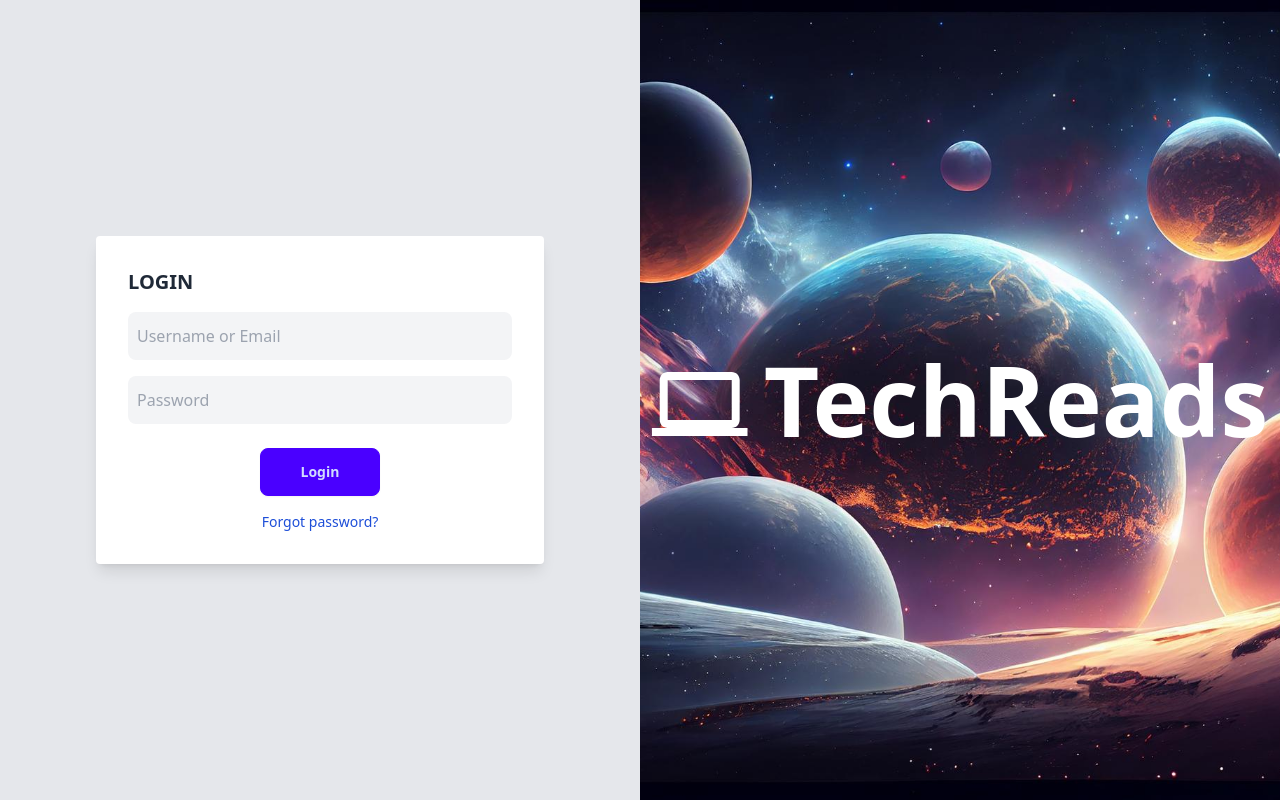
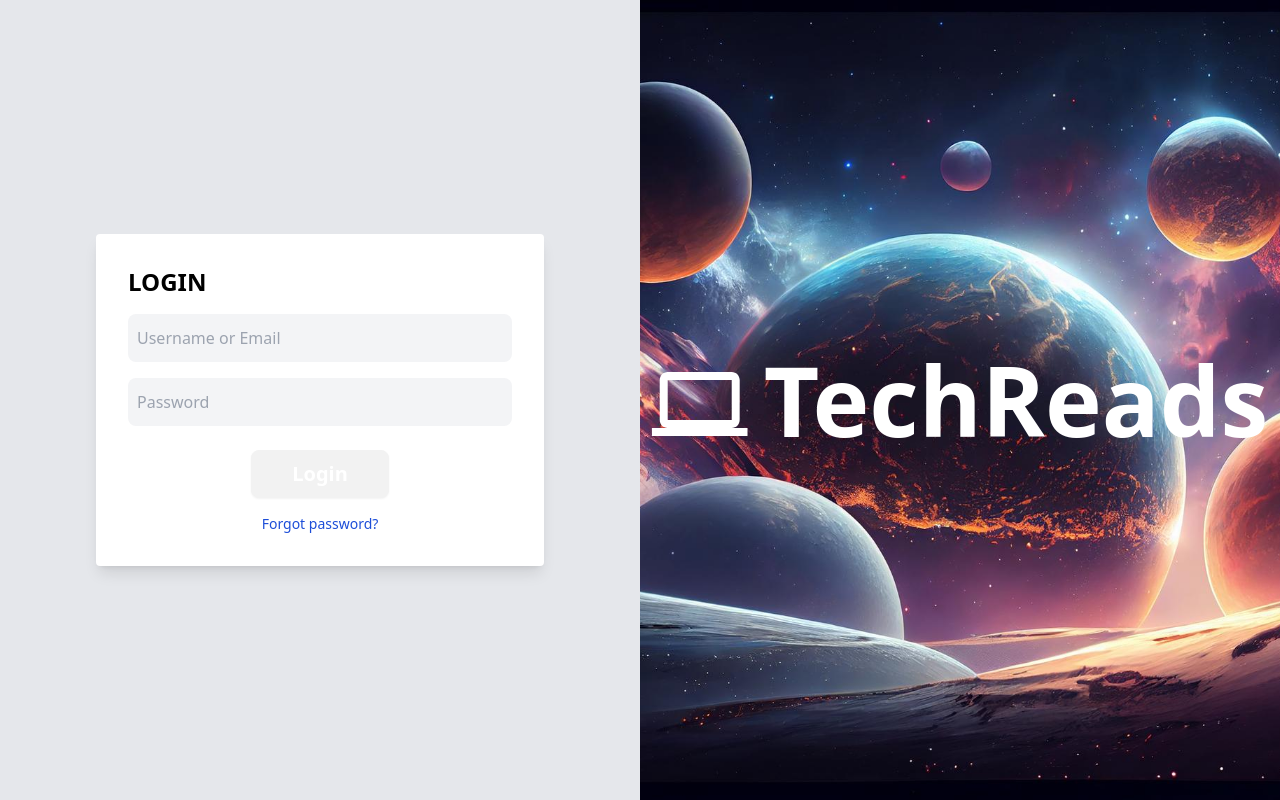
Before and after one commit to Some1Uknow/Blog-App, a React (Vite) app in the folder Frontend/: page /login in a window 1280 px wide. Built offline with nearby package versions, Linux system fonts and the light colour scheme.

Commit message:
css tweaks

```diff
--- a/Frontend/src/components/LoginForm.jsx
+++ b/Frontend/src/components/LoginForm.jsx
@@ -6,7 +6,7 @@
       <div className="flex flex-row justify-center w-1/2 items-center">
         <div className="flex items-center h-screen w-3/4 ">
           <div className="w-full rounded shadow-lg p-8 m-4 bg-white flex flex-col items-center">
-            <span className="block w-full text-xl uppercase font-bold mb-4">
+            <span className="block w-full text-2xl text-black uppercase font-bold mb-4">
               Login
             </span>
             <form
@@ -32,7 +32,7 @@
                   placeholder="Password"
                 />
               </div>
-              <button className="btn btn-primary w-max px-10">Login</button>
+              <button className="btn text-white text-xl w-max px-10">Login</button>
             </form>
             <a className="text-blue-700 text-center text-sm" href="/login">
               Forgot password?
```
